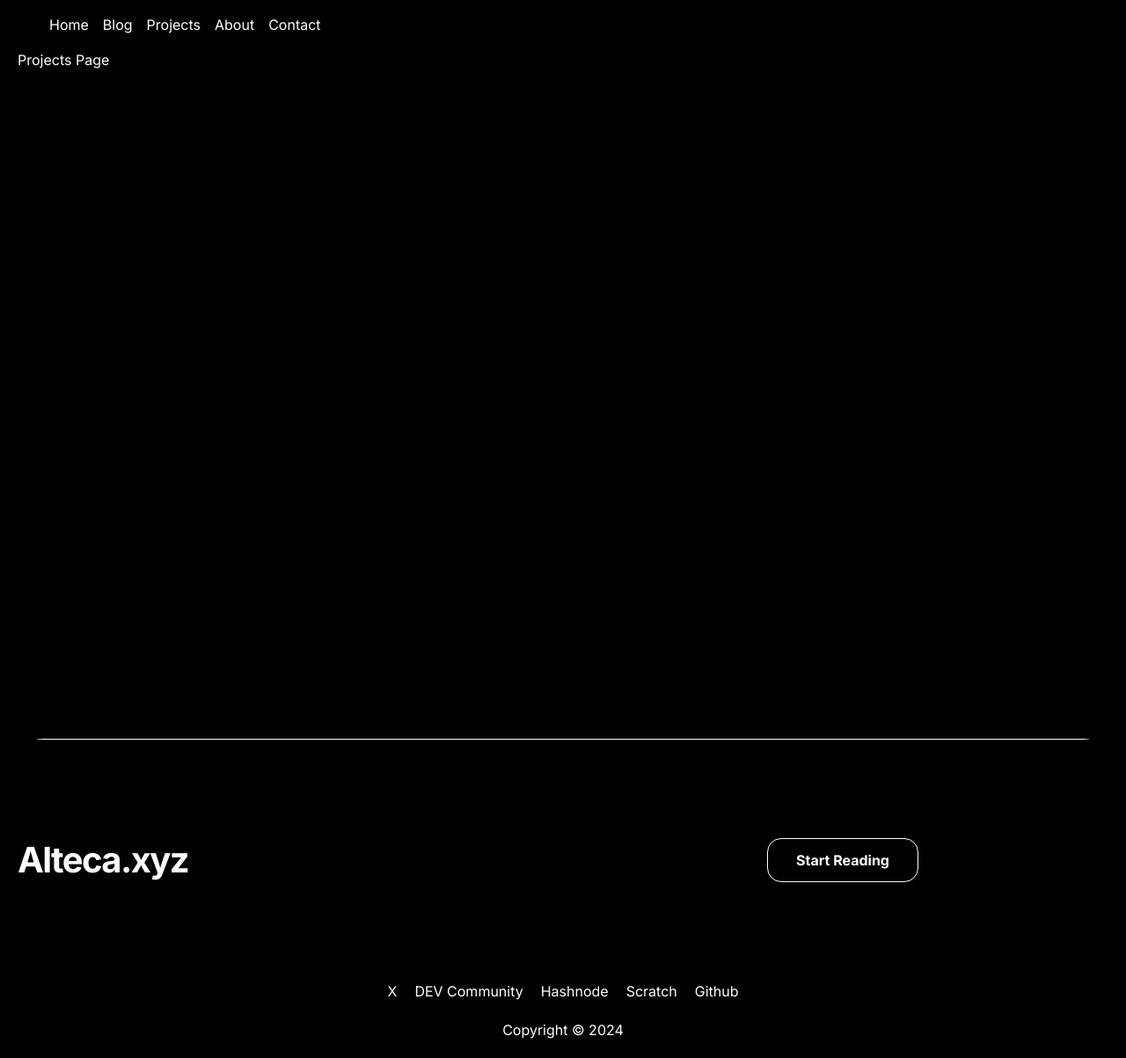
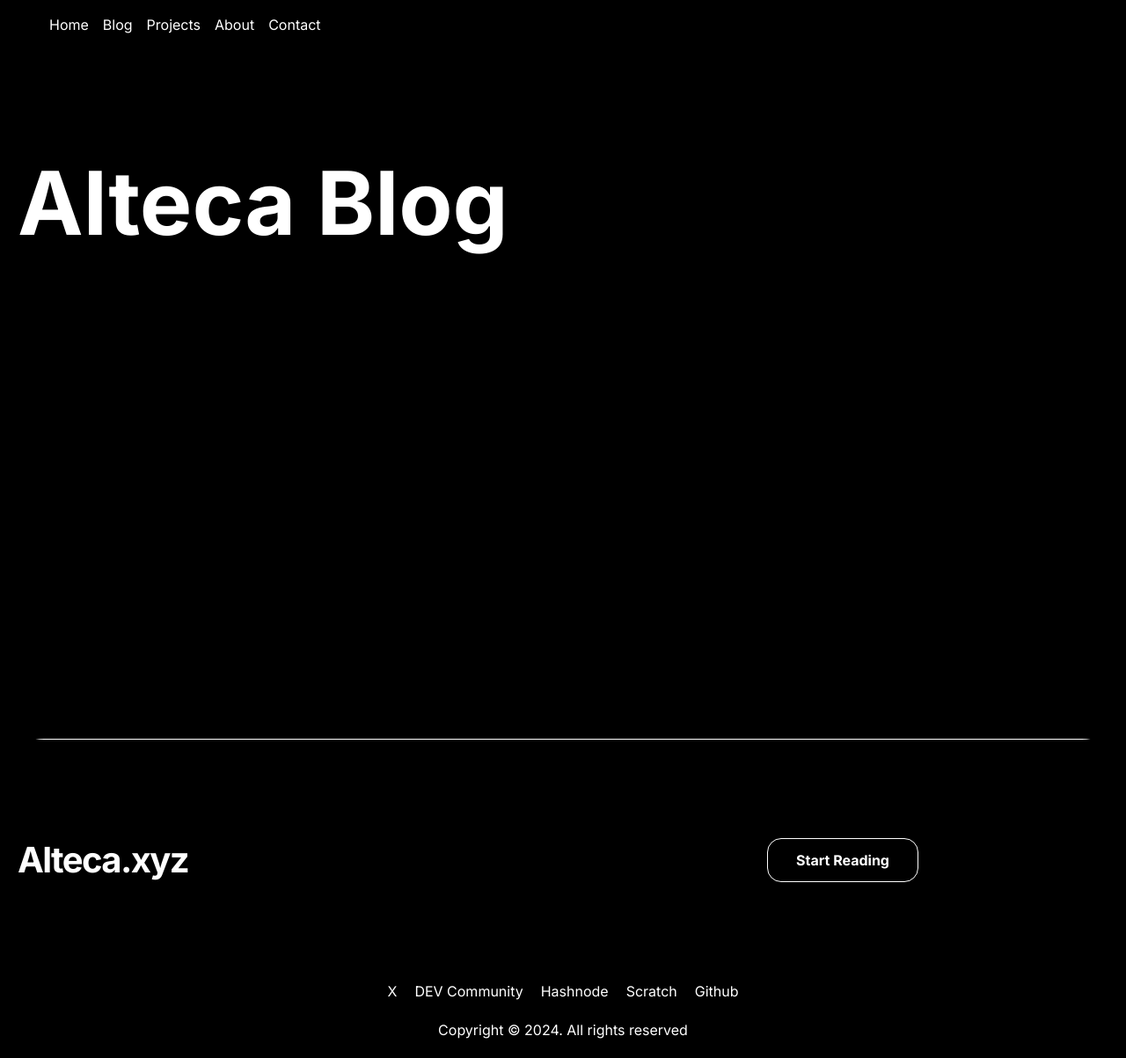
Before and after one commit to Infinity-Creation/blog-app, a Next.js app: page /projects in a window 1280 px wide. Shown: the whole page at 88% size. Built offline with nearby package versions, Linux system fonts and the light colour scheme.

Commit message:
update cta footer and projects

```diff
--- a/src/app/_components/cta.tsx
+++ b/src/app/_components/cta.tsx
@@ -1,38 +1,6 @@
 import Image from "next/image";
-<<<<<<< HEAD
-export function CallToAction() {
-    return (
-       <Container>
-
-        <section className="bg-center">
-            {/* <Image
-                alt="3d form"
-                src="/assets/home/3d-lines.jpg"
-                fill
-                quality="100"
-                sizes="100vw"
-                style={{
-                    objectFit: "cover",
-                }}
 
 
-            /> */}
-
-    <h1 className="text-8xl mt-[100px] font-bold">Alteca</h1>
-    <h2 className="font-bold text-5xl mb-[50px] mr-[300px]">Explore Programming Tutorials, Reviews, and How-to-Guides</h2>
-    <div className="flex align-center">
-    <a href="/blog"className="mx-3 bg-black border-[1px] border-solid border-[white] rounded-2xl hover:bg-white hover:-translate-y-2 hover:text-black text-white font-bold py-3 px-12 lg:px-8 duration-500 transition mb-6 lg:mb-0 "
-            >
-
-              Start Reading
-            </a>
-            </div>
-            </section>
-    </Container>
-
-);
-    }
-=======
 
 export function CallToAction() {
   return (
@@ -52,14 +20,15 @@ export function CallToAction() {
           <h2 className="font-bold text-5xl mb-[50px] bg-transparent">
             Explore Programming Tutorials, Reviews, and How-to-Guides
           </h2>
+          <div className=" bg-transparent flex align-center">
           <a
             href="/blog"
-            className="mx-3 border-[1px] border-solid border-[white] rounded-2xl hover:bg-white hover:-translate-y-4 hover:text-black text-white font-bold py-3 px-12 lg:px-8 duration-500 transition mb-6 lg:mb-0 "
+            className="mx-3 border-[1px] border-solid border-[white] rounded-2xl hover:bg-white hover:-translate-y-2 hover:text-black text-white font-bold py-3 px-12 lg:px-8 duration-500 transition mb-6 lg:mb-0 "
           >
             Start Reading
           </a>
+          </div>
         </div>
       </section>
   );
 }
->>>>>>> 88a141ede2e18f8aa0242f638a432c0ee70fc620
--- a/src/app/_components/footer.tsx
+++ b/src/app/_components/footer.tsx
@@ -29,7 +29,7 @@ export function Footer() {
           <a href="https://github.com/Infinity-Creation">Github</a>
         </div>
         <div className=" justify-center flex mb-[20px]">
-          <p> Copyright &copy; 2024</p>
+          <p> Copyright &copy; 2024. All rights reserved</p>
 
         </div>
       </Container>
--- a/src/app/projects/page.tsx
+++ b/src/app/projects/page.tsx
@@ -7,7 +7,7 @@ export default function Projects() {
     <section className="bg-neutral-950 text-white">
       <Container>
         <NavBar></NavBar>
-        <div>Projects Page</div>
+        <h1 className="text-8xl mt-[100px] font-bold">Alteca Blog</h1>
       </Container>
     </section>
   );
```
